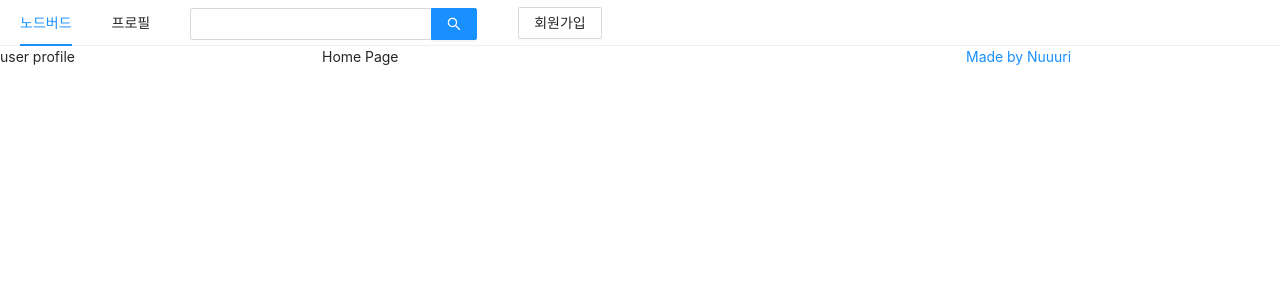
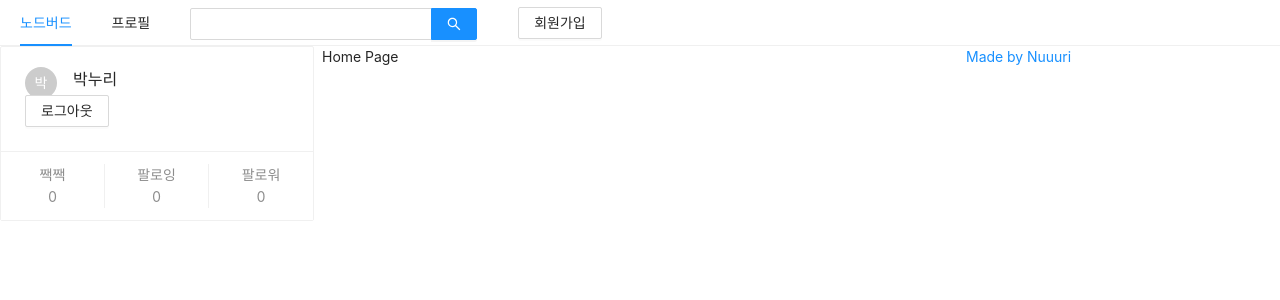
Before and after one commit to nuuuri/nodebird-9, a Next.js app in the folder front/: page / in a window 1280 px wide. Both pictures are taken after typing "Sample", "Sample123" into the empty fields and a click on the button "로그인". Shown: the top 300 px of the page. Built offline with nearby package versions, Linux system fonts and the light colour scheme.

Commit message:
[feat] UserProfile 추가

```diff
--- a/front/components/AppLayout.tsx
+++ b/front/components/AppLayout.tsx
@@ -39,7 +39,7 @@ export default function AppLayout({ children }: AppLayoutProps) {
       <Row gutter={8}>
         <Col xs={24} md={6}>
           {isLoggedIn ? (
-            <UserProfile />
+            <UserProfile setIsLoggedIn={setIsLoggedIn} />
           ) : (
             <LoginForm setIsLoggedIn={setIsLoggedIn} />
           )}
--- a/front/components/LoginForm.tsx
+++ b/front/components/LoginForm.tsx
@@ -18,7 +18,7 @@ export default function LoginForm({ setIsLoggedIn }: LoginFormProps) {
       id,
       password,
     });
-  }, [id, password, setIsLoggedIn]);
+  }, [id, password]);
 
   return (
     <Form onFinish={onSubmitForm} style={{ padding: "10px" }}>
--- a/front/components/UserProfile.tsx
+++ b/front/components/UserProfile.tsx
@@ -1,3 +1,48 @@
-export default function UserProfile() {
-  return <div>user profile</div>;
+import { Avatar, Button, Card } from "antd";
+import { useCallback } from "react";
+
+const dummy = {
+  nickname: "박누리",
+  Posts: [],
+  Followings: [],
+  Followers: [],
+  isLoggedIn: false,
+};
+
+interface UserProfileProps {
+  setIsLoggedIn: any;
 }
+
+export default function UserProfile({ setIsLoggedIn }: UserProfileProps) {
+  const onLogOut = useCallback(() => {
+    setIsLoggedIn(false);
+  }, []);
+
+  return (
+    <Card
+      actions={[
+        <div key="twit">
+          짹짹
+          <br />
+          {dummy.Posts.length}
+        </div>,
+        <div key="following">
+          팔로잉
+          <br />
+          {dummy.Followings.length}
+        </div>,
+        <div key="follower">
+          팔로워
+          <br />
+          {dummy.Followers.length}
+        </div>,
+      ]}
+    >
+      <Card.Meta
+        avatar={<Avatar>{dummy.nickname[0]}</Avatar>}
+        title={dummy.nickname}
+      />
+      <Button onClick={onLogOut}>로그아웃</Button>
+    </Card>
+  );
+}
```
